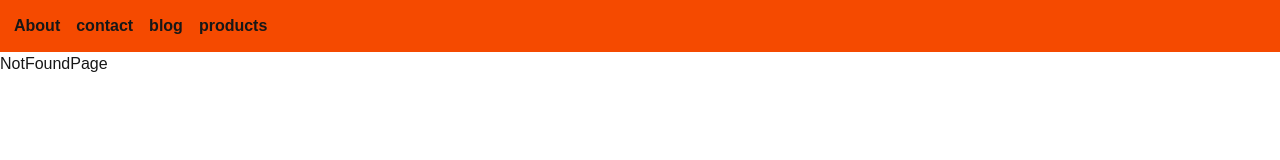
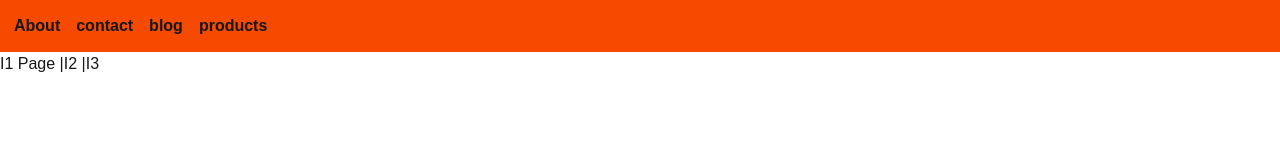
Before and after one commit to abdulmazidakash/practice-next-js-15, a Next.js app: page /i1 in a window 1280 px wide. Before the commit this address had no page. Shown: the top 160 px of the page. Built offline with nearby package versions, Linux system fonts and the light colour scheme.

Commit message:
feat: add intercepted route

```diff
--- /dev/null
+++ b/src/app/chartss/@login/page.tsx
@@ -0,0 +1,7 @@
+import React from 'react'
+
+export default function LoginChart() {
+  return (
+	<div>LoginChart</div>
+  )
+}
--- a/src/app/chartss/layout.tsx
+++ b/src/app/chartss/layout.tsx
@@ -1,12 +1,17 @@
 import React from 'react'
 
-export default function layout({lineChart, barChart, heatmap}: {
+export default function layout({lineChart, barChart, heatmap, login}: {
 	lineChart: React.ReactNode,
 	barChart: React.ReactNode,
-	heatmap: React.ReactNode
+	heatmap: React.ReactNode,
+	login: React.ReactNode
 }) {
+
+	const isUserLogin = false;
   return (
 	<div>
+		{isUserLogin ?
+		<>
 		<div className='grid grid-cols-1 md:grid-cols-2 gap-4 shadow p-4 border border-gray-300'>
 		<div className='border border-gray-300 p-4 rounded-lg'>
 			{lineChart}
@@ -18,6 +23,12 @@ export default function layout({lineChart, barChart, heatmap}: {
 		<div className='grid grid-cols-1 md:grid-cols-1 shadow p-4 border border-gray-300 gap-4 mt-4'>
 			{heatmap}
 		</div>
+		</>
+		:
+		<div>
+			{login}
+		</div>
+		}
 	</div>
   )
 }
--- /dev/null
+++ b/src/app/i1/( . )i2/page.tsx
@@ -0,0 +1,10 @@
+import Link from 'next/link';
+import React from 'react';
+
+export default function InterceptedI2() {
+  return (
+    <div>
+      I2 Intercepted Page (.) | <Link href="/i1">I1</Link>
+    </div>
+  );
+}
--- /dev/null
+++ b/src/app/i1/(..)i3/page.tsx
@@ -0,0 +1,7 @@
+import React from 'react'
+
+export default function InterceptedI3() {
+  return (
+	<div>InterceptedI3 (..)</div>
+  )
+}
--- /dev/null
+++ b/src/app/i1/i2/page.tsx
@@ -0,0 +1,3 @@
+export default function I2Page() {
+  return <div>I2 Original Page</div>;
+}
--- /dev/null
+++ b/src/app/i1/page.tsx
@@ -0,0 +1,11 @@
+import Link from 'next/link';
+
+export default function I1Page() {
+  return (
+    <div>
+      I1 Page |
+      <Link href="/i2">I2</Link> |
+      <Link href="/i3">I3</Link>
+    </div>
+  );
+}
--- /dev/null
+++ b/src/app/i2/page.tsx
@@ -0,0 +1,7 @@
+import React from 'react'
+
+export default function I2Page() {
+  return (
+	<div>I2Page</div>
+  )
+}
--- /dev/null
+++ b/src/app/i3/page.tsx
@@ -0,0 +1,7 @@
+import React from 'react'
+
+export default function I3Page() {
+  return (
+	<div>I3Page</div>
+  )
+}
```
